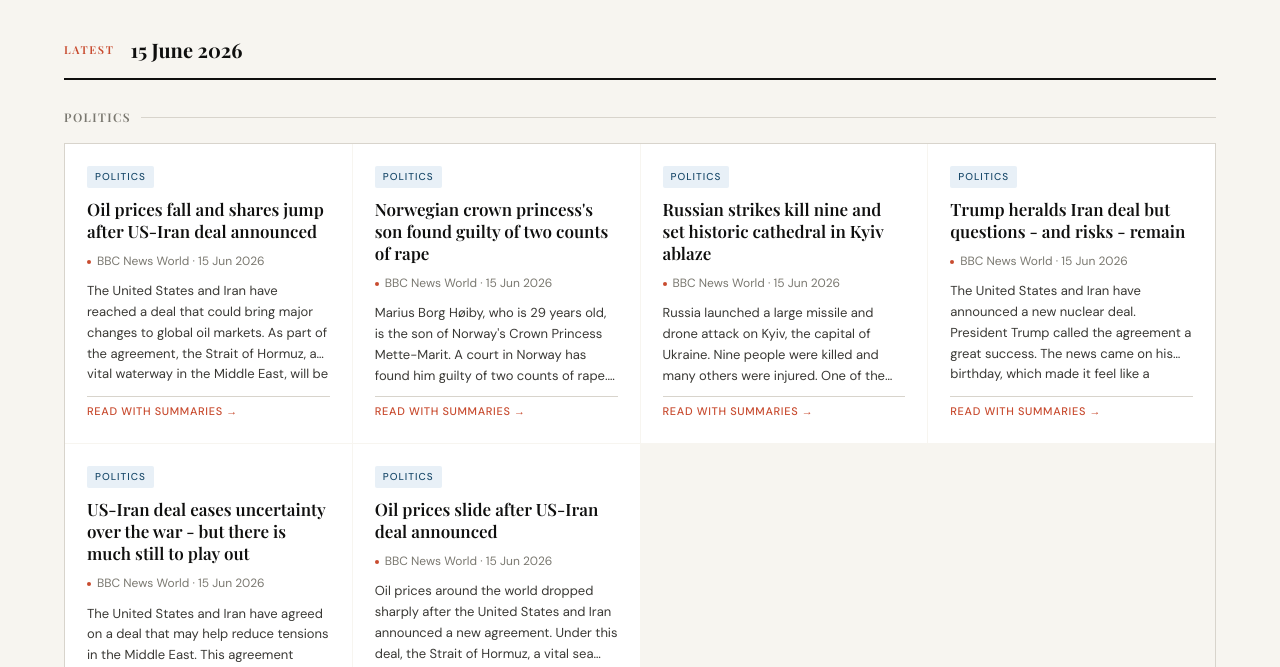
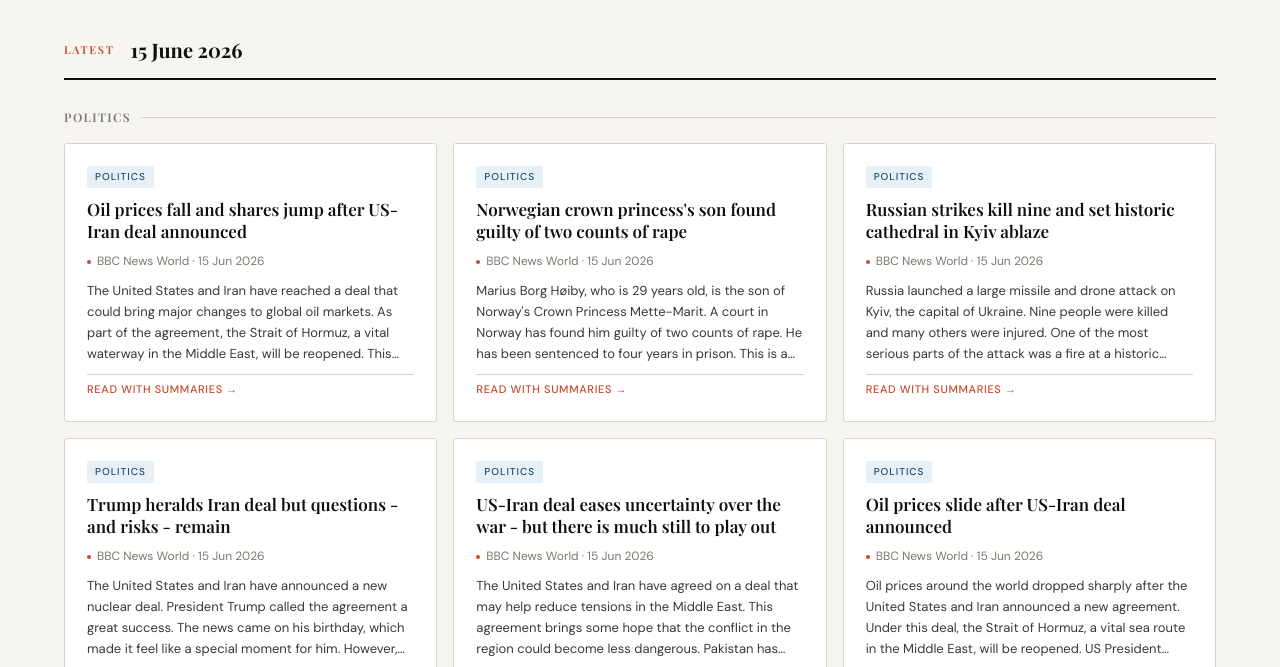
Before and after one commit to krisgalezewski/english-lens, a website: page index.html in a window 1280 px wide. Shown: the part 116-783 px from the top of the page. Drawn offline with nearby package versions, Linux system fonts and the light colour scheme.

Commit message:
Margins fix

```diff
--- a/index.html
+++ b/index.html
@@ -243,13 +243,13 @@
     .grid {
       display: grid;
       grid-template-columns: repeat(auto-fill, minmax(280px, 1fr));
-      gap: 1px;
-      background: var(--paper);
-      border: 1px solid var(--rule);
+      gap: 16px;
+      background: transparent;
+      border: none;
     }
     /* Invisible spacer cells fill remaining grid columns with page background */
     .grid-spacer {
-      background: var(--paper);
+      background: transparent;
       min-height: 0;
       pointer-events: none;
     }
@@ -259,13 +259,15 @@
       background: var(--paper-card);
       padding: 22px;
       cursor: pointer;
-      transition: background 0.15s;
+      transition: background 0.15s, box-shadow 0.15s;
       display: flex;
       flex-direction: column;
       gap: 10px;
       min-height: 200px;
+      border: 1px solid var(--rule);
+      border-radius: 3px;
     }
-    .card:hover { background: #fdfcfa; }
+    .card:hover { background: #fdfcfa; box-shadow: 0 2px 12px rgba(0,0,0,0.07); }
 
     .card-cat {
       font-size: 10px;
```
